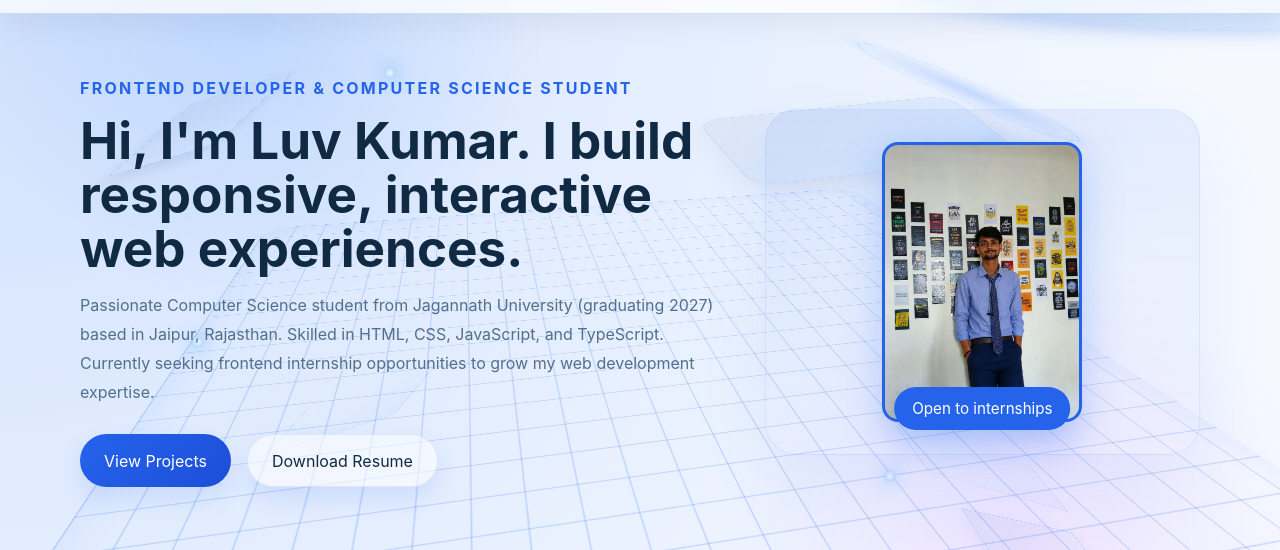
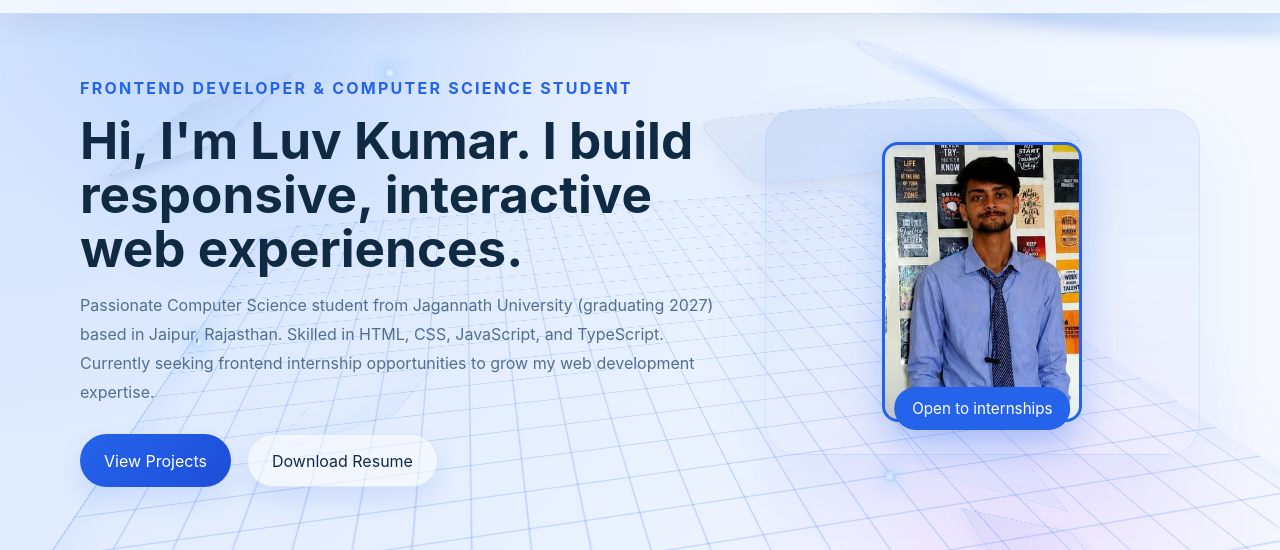
Before and after one commit to KrishShukla07/Luv-Kumar-Portfolio, a plain HTML site: page index.html in a window 1280 px wide. Shown: the part 45-595 px from the top of the page. Drawn offline with Linux system fonts and the light colour scheme.

Commit message:
Add professional profile portrait

```diff
--- a/index.html
+++ b/index.html
@@ -254,7 +254,7 @@
     <div class="image-modal-backdrop" data-close="true"></div>
     <div class="image-modal-content" role="dialog" aria-modal="true" aria-label="Luv Kumar profile picture">
       <button class="image-modal-close" type="button" aria-label="Close enlarged profile picture">×</button>
-      <img src="profile.jpeg" alt="Luv Kumar profile picture" />
+      <img src="profile-professional.jpeg" alt="Luv Kumar profile picture" />
     </div>
   </div>
 
--- a/styles.css
+++ b/styles.css
@@ -515,7 +515,7 @@ h1 {
   width: 200px;
   height: 280px;
   border-radius: 16px;
-  background: url('profile.jpeg') center 18% / cover no-repeat;
+  background: url('profile-professional.jpeg') center / cover no-repeat;
   box-shadow: 0 10px 40px rgba(37, 99, 235, 0.25);
   border: 3px solid var(--primary);
 }
```
Also changed, not shown: profile-professional.jpeg (added).
